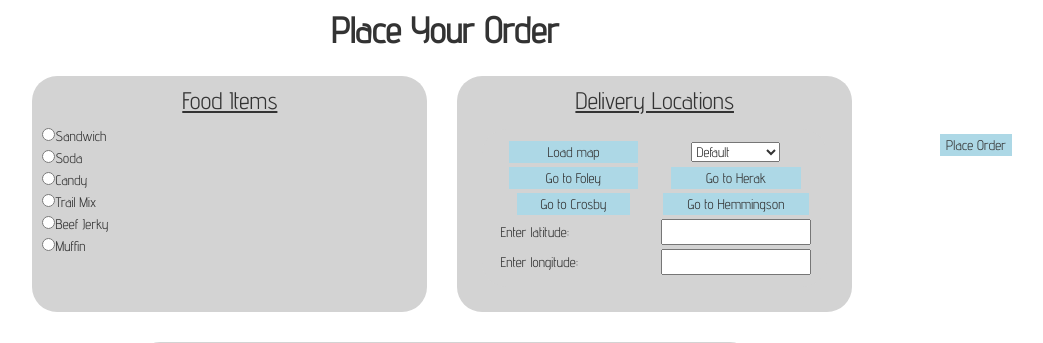
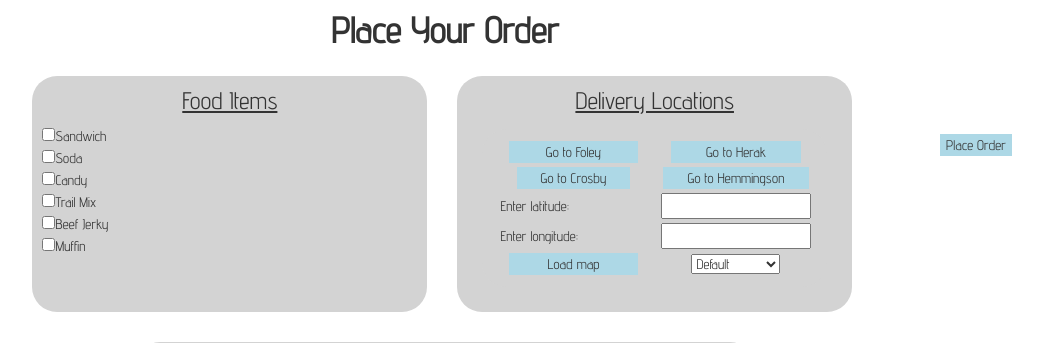
Before and after one commit to guadr/frontend, a Flask app: page / in a window 1280 px wide. Shown: the top 343 px of the page, without its empty margins (195-1238 px from the left). Run offline with Flask 2, Linux system fonts and the light colour scheme; some libraries are stand-ins or nearby versions.

Commit message:
made small intuitive formatting changes

```diff
--- a/static/style.css
+++ b/static/style.css
@@ -51,7 +51,7 @@ section.map{
 .map-input-container{
 	display: grid;
 	grid-row: 1;
-	grid-column: 2;
+	grid-column: 3;
 	border-radius:25px;
 	background-color: lightgray;
 	margin:15px;
@@ -123,56 +123,56 @@ section.map{
 #enter-lat-text{
 	width: 90%;
 	grid-column: 1;
-	grid-row: 4;
+	grid-row: 3;
 }
 
 #enter-long-text{
 	width: 90%;
 	grid-column: 1;
-	grid-row: 5;
+	grid-row: 4;
 }
 
 #lat-enter{
 	grid-column: 2;
-	grid-row: 4;
+	grid-row: 3;
 }
 
 #long-enter{
 	grid-column: 2;
-	grid-row: 5;
+	grid-row: 4;
 }
 
 #map-go-button{
 	width: 80%;
 	grid-column: 1;
-	grid-row: 1;
+	grid-row: 5;
 }
 
 #herak-go-button{
 	width: 80%;
 	grid-column: 2;
-	grid-row: 2;
+	grid-row: 1;
 }
 
 #foley-go-button{
 	width: 80%;
 	grid-column: 1;
-	grid-row: 2;
+	grid-row: 1;
 }
 
 #hemm-go-button{
 	width: 90%;
 	grid-column: 2;
-	grid-row: 3;
+	grid-row: 2;
 }
 
 #crosby-go-button{
 	width: 70%;
 	grid-column: 1;
-	grid-row: 3;
+	grid-row: 2;
 }
 
 #map-layer-selector{
 	grid-column: 2;
-	grid-row: 1;
+	grid-row: 5;
 }
--- a/templates/home.html
+++ b/templates/home.html
@@ -13,7 +13,7 @@
 			<div class="food-container">
 				{% for food in foods %}
 					<div>
-						<input type="radio" name="food" value={{food}}>{{food}}<br>
+						<input type="checkbox" name="food" value={{food}}>{{food}}<br>
 					</div>
 				{% endfor %}
 			</div>
```
